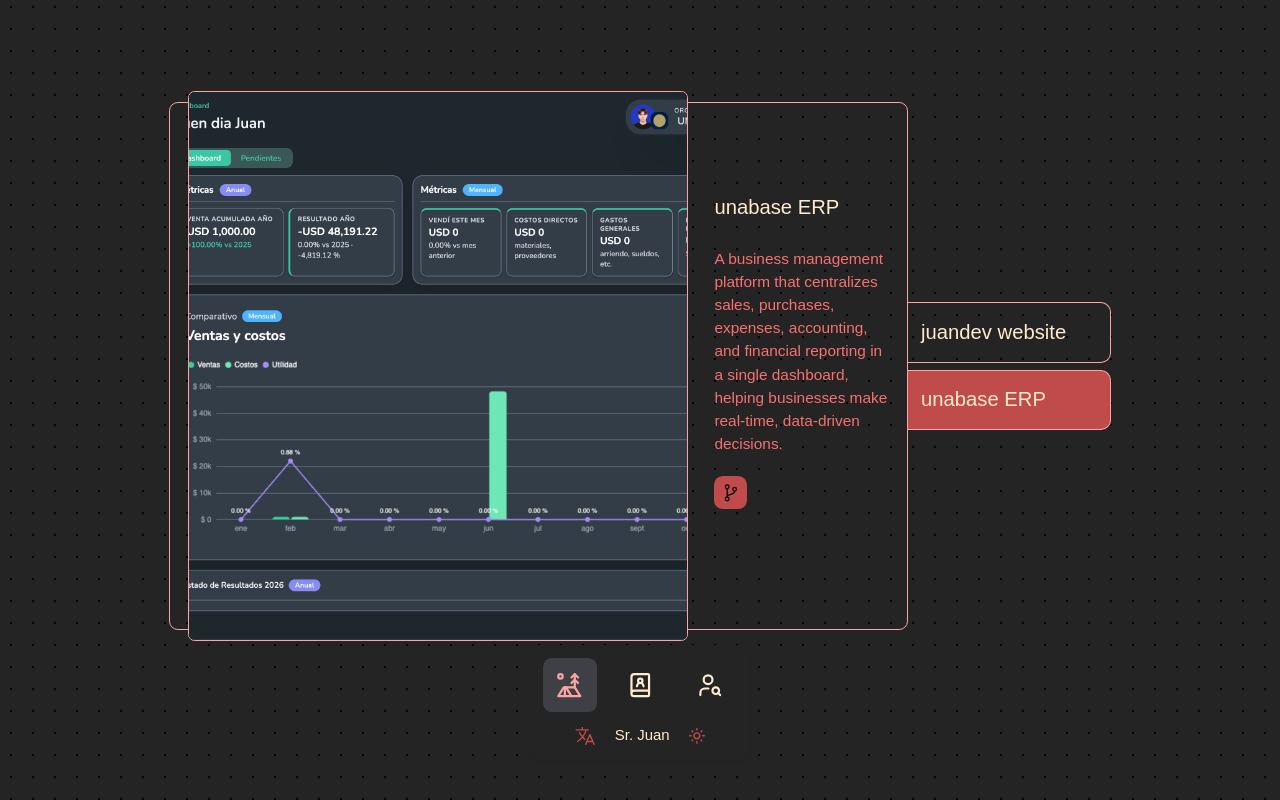
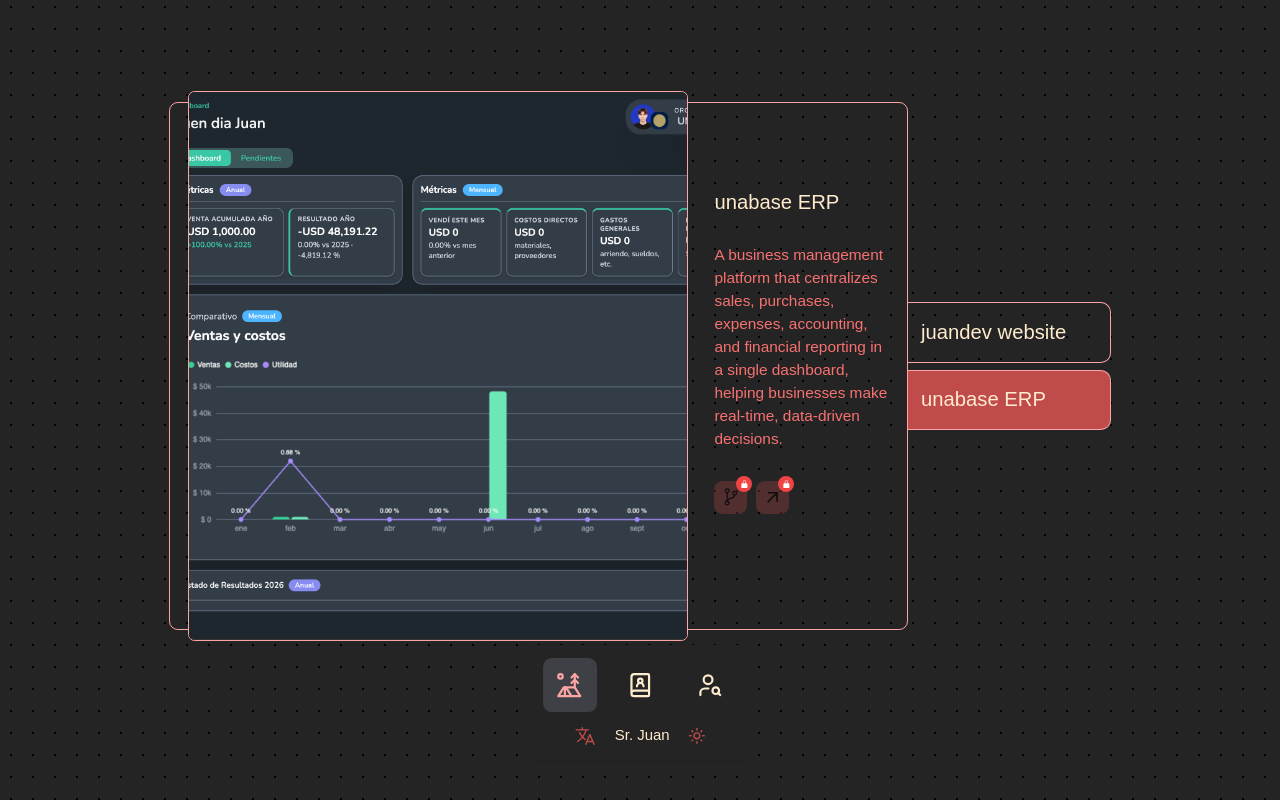
Before and after one commit to JuanPython1/juandev.is-a.dev, a React (Vite) app: page / in a window 1280 px wide. Both pictures are taken after a click on the button "unabase ERP". Shown: the part 1060-1860 px from the top of the page. Built offline with nearby package versions, Linux system fonts and the light colour scheme; a web font is replaced by a local one.

Commit message:
feat: :zap: Disable buttons for private projects with tooltip and lock icon
Disable buttons for private projects with tooltip and lock icon

```diff
--- a/src/components/Container_Project_Recent/ContainerProject_Recent.jsx
+++ b/src/components/Container_Project_Recent/ContainerProject_Recent.jsx
@@ -66,7 +66,7 @@
                         <p className="text-red-400 dark:text-red-200 text-[0.875em]">{t(`projects.items.${activeProject.id}.description`)}</p>
                     </div>
                     {/* Botones */}
-                    <div className="flex flex-row gap-[0.5em] justify-center sm:justify-start items-last w-[11.25em] h-[4.375em] sm:w-full">
+                    <div className="flex flex-row gap-[0.5em] justify-center sm:justify-start items-last w-[11.25em] h-[4.375em] sm:w-full mt-[0.375em] sm:mt-[0.5em]">
                         <ButtonProject url={activeProject.github}>
                             <IoGitBranchOutline size="1.125em" />
                         </ButtonProject>
--- a/src/components/buttonProject/ButtonProject.jsx
+++ b/src/components/buttonProject/ButtonProject.jsx
@@ -1,6 +1,32 @@
-
+import { useTranslation } from "react-i18next";
+import { IoLockClosed } from "react-icons/io5";
 
 const ButtonProject = ({ children, url }) => {
+    const { t } = useTranslation();
+    const isPrivate = url === "private";
+
+    if (isPrivate) {
+        return (
+            <div className="relative group">
+                <button
+                    type="button"
+                    disabled
+                    aria-disabled="true"
+                    aria-label={t("projects.private")}
+                    className="flex justify-center items-center w-[1.875em] h-[1.875em] rounded-[0.5em] bg-brick/50 dark:bg-red-300/50 opacity-60 cursor-not-allowed"
+                >
+                    {children}
+                </button>
+                <span className="pointer-events-none absolute -top-[0.25em] -right-[0.25em] flex items-center justify-center w-[0.875em] h-[0.875em] rounded-full bg-red-500 dark:bg-red-400 text-white">
+                    <IoLockClosed size="0.5em" />
+                </span>
+                <span className="pointer-events-none absolute bottom-full left-1/2 -translate-x-1/2 mb-[0.375em] whitespace-nowrap rounded-[0.375em] bg-brick dark:bg-red-300 px-[0.5em] py-[0.25em] text-[0.75em] text-white opacity-0 scale-95 transition-all duration-200 group-hover:opacity-100 group-hover:scale-100">
+                    {t("projects.private")}
+                </span>
+            </div>
+        );
+    }
+
     return (
         <a href={url} target="_blank"
         rel="noopener noreferrer"  className="flex justify-center items-center w-[1.875em] h-[1.875em] rounded-[0.5em] bg-brick hover:bg-red-400 dark:bg-red-300 dark:hover:bg-red-400" >
--- a/src/data/Projects.json
+++ b/src/data/Projects.json
@@ -13,7 +13,8 @@
           "id": "unabase",
           "img": "./imgProjects/unabase/unabase.png",
           "imgLight": "./imgProjects/unabase/unabaseLight.png",
-          "github": "private"
+          "github": "private",
+          "deploy": "private"
         }
       ]
     }
--- a/src/i18n/locales/en/translation.json
+++ b/src/i18n/locales/en/translation.json
@@ -14,6 +14,7 @@
   },
   "projects": {
     "recentTitle": "Recent Projects",
+    "private": "Private",
     "items": {
       "juandev-website": {
         "title": "juandev website",
--- a/src/i18n/locales/es/translation.json
+++ b/src/i18n/locales/es/translation.json
@@ -14,6 +14,7 @@
   },
   "projects": {
     "recentTitle": "Proyectos recientes",
+    "private": "Privado",
     "items": {
       "juandev-website": {
         "title": "sitio web juandev",
```
